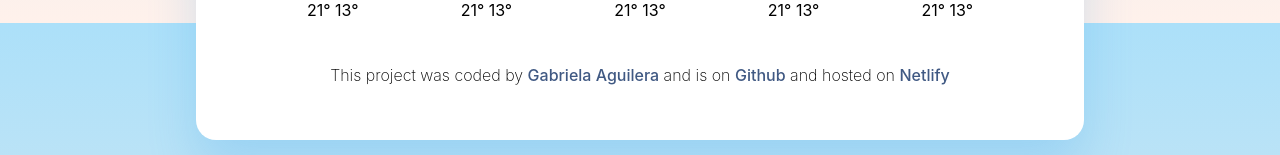
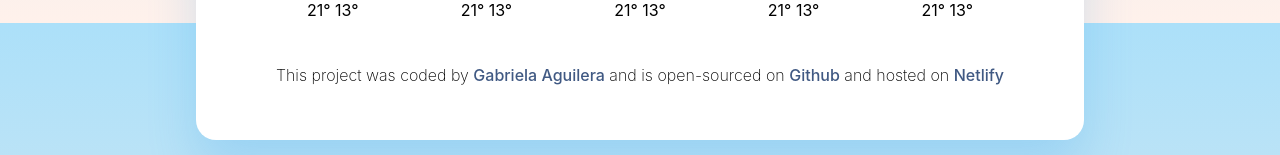
Before and after one commit to gabiaguilerav/react-weather-app, a React (Create React App) app: page / in a window 1280 px wide. Shown: the part 777-932 px from the top of the page. Built offline with nearby package versions, Linux system fonts and the light colour scheme.

Commit message:
Github repository link updated

```diff
--- a/src/Footer.js
+++ b/src/Footer.js
@@ -13,9 +13,9 @@ export default function Footer() {
         >
           Gabriela Aguilera
         </a>{" "}
-        and is on{" "}
+        and is open-sourced on{" "}
         <a
-          href="https://github.com/gabiaguilerav/meteo.git"
+          href="https://github.com/gabiaguilerav/react-weather-app.git"
           target={"_blank"}
           rel="noreferrer"
         >
```
